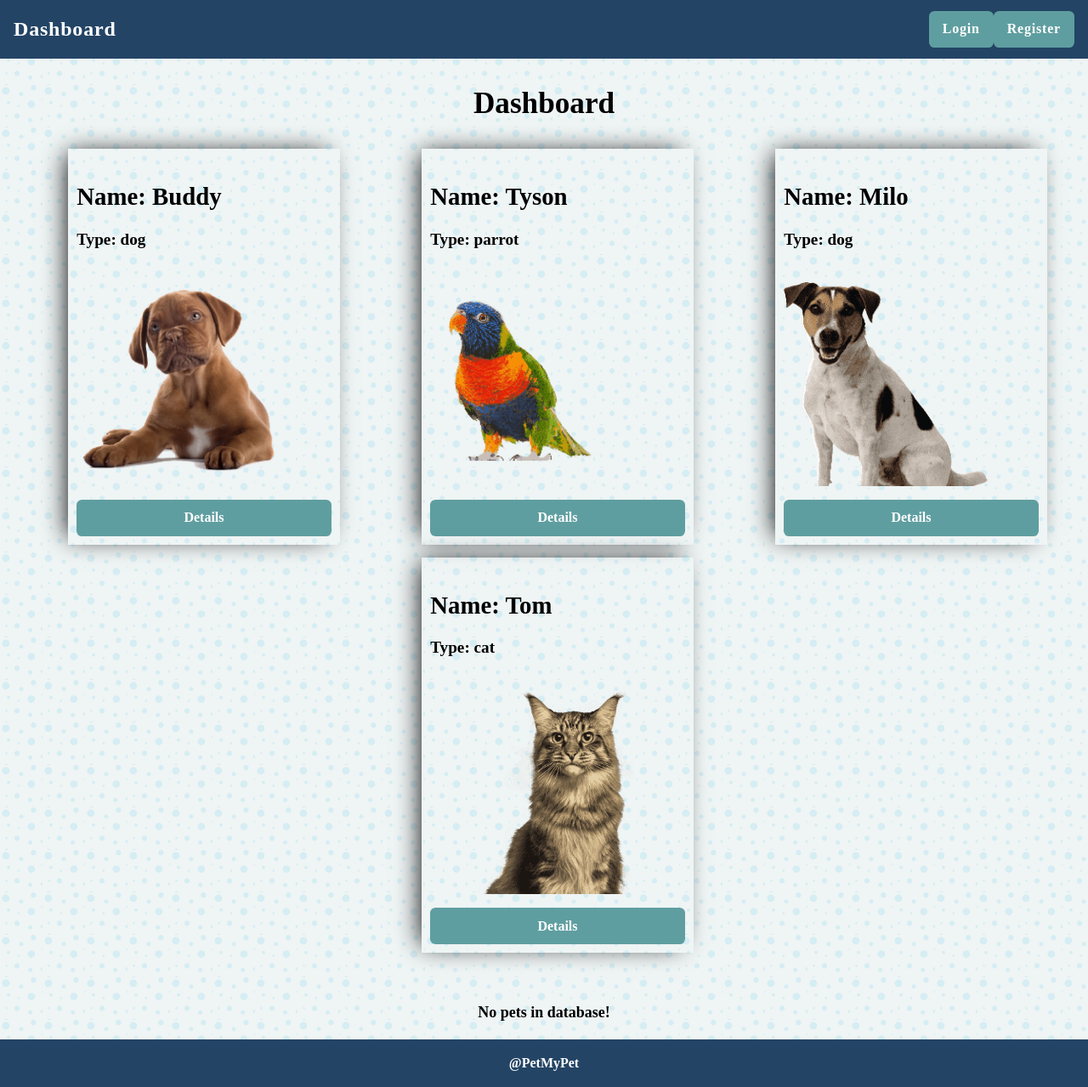
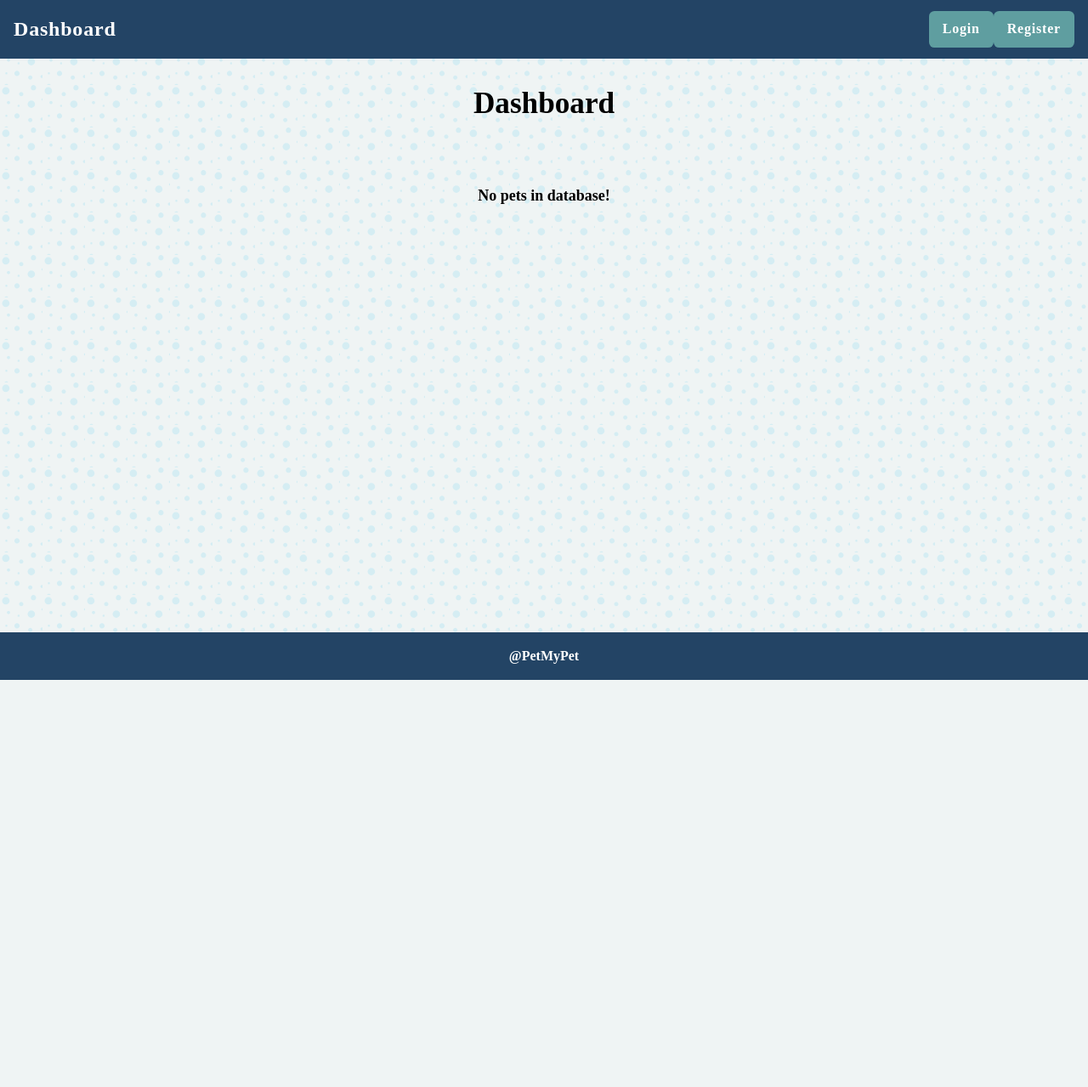
Before and after one commit to chrisAXZA/React-Projects, a React (Create React App) app in the folder Pets-App/pets-app/: page / in a window 1280 px wide. Shown: the whole page at 85% size. After the commit the page ends 800 px from the top, so only its background shows below. Built offline with nearby package versions, Linux system fonts and the light colour scheme.

Commit message:
Add PetCard component

```diff
--- a/Pets-App/pets-app/src/App.js
+++ b/Pets-App/pets-app/src/App.js
@@ -26,6 +26,8 @@ function App() {
 
     // saving in localStorage is a slow process and might not be executed before
     // onLogin is executed, thus better practise to pass on to Login component
+    // In addition, React will not respond dynamically to any changes in localStorage,
+    // thus additional state changing logic is required (or with the use of context-API)
     const onLogin = (username) => {
         setUserInfo({
             isAuthenticated: true,
--- a/Pets-App/pets-app/src/components/Dashboard/Dashboard.js
+++ b/Pets-App/pets-app/src/components/Dashboard/Dashboard.js
@@ -1,37 +1,41 @@
 import React from 'react';
+
+import PetCard from './PetCard';
 
 const Dashboard = () => {
     return (
         <section id="dashboard-page" className="dashboard">
             <h1>Dashboard</h1>
             <ul className="other-pets-list">
-                <li className="otherPet">
+
+
+                {/* <li className="otherPet">
                     <h3>Name: Buddy</h3>
                     <p>Type: dog</p>
                     <p className="img"><img src="/images/dog2.png" /></p>
                     <a className="button" href="#">Details</a>
-                </li>
+                </li> */}
 
-                <li className="otherPet">
+                {/* <li className="otherPet">
                     <h3>Name: Tyson</h3>
                     <p>Type: parrot</p>
                     <p className="img"><img src="/images/parrot.png" /></p>
                     <a className="button" href="#">Details</a>
-                </li>
+                </li> */}
 
-                <li className="otherPet">
+                {/* <li className="otherPet">
                     <h3>Name: Milo</h3>
                     <p>Type: dog</p>
                     <p className="img"><img src="/images/dog.png" /></p>
                     <a className="button" href="#">Details</a>
-                </li>
+                </li> */}
 
-                <li className="otherPet">
+                {/* <li className="otherPet">
                     <h3>Name: Tom</h3>
                     <p>Type: cat</p>
                     <p className="img"><img src="/images/cat1.png" /></p>
                     <a className="button" href="#">Details</a>
-                </li>
+                </li> */}
             </ul>
             <p className="no-pets">No pets in database!</p>
         </section>
--- /dev/null
+++ b/Pets-App/pets-app/src/components/Dashboard/PetCard/PetCard.js
@@ -0,0 +1,14 @@
+const PetCard = ({
+    pet,
+}) => {
+    return (
+        <li className="otherPet">
+            <h3>Name: {pet.name}</h3>
+            <p>Type: {pet.type}</p>
+            <p className="img"><img src={pet.imageUrl} /></p>
+            <a className="button" href="#">Details</a>
+        </li>
+    );
+};
+
+export default PetCard;
--- /dev/null
+++ b/Pets-App/pets-app/src/components/Dashboard/PetCard/index.js
@@ -0,0 +1 @@
+export { default } from './PetCard.js';
--- a/Pets-App/pets-app/src/components/Header/Header.js
+++ b/Pets-App/pets-app/src/components/Header/Header.js
@@ -3,8 +3,10 @@ import { Link } from 'react-router-dom';
 
 const Header = ({
     isAuthenticated,
-    username,
+    user,
 }) => {
+    // console.log(user, isAuthenticated);
+
     let guestNavigation = (
         <div id="guest">
             <Link className="button" to="/login">Login</Link>
@@ -14,7 +16,7 @@ const Header = ({
 
     let userNavigation = (
         <div id="user">
-            <span>Welcome, email</span>
+            <span>Welcome, {user}</span>
             <Link className="button" to="/my-pets">My Pets</Link>
             <Link className="button" to="/create">Add Pet</Link>
             <Link className="button" to="/logout">Logout</Link>
```
